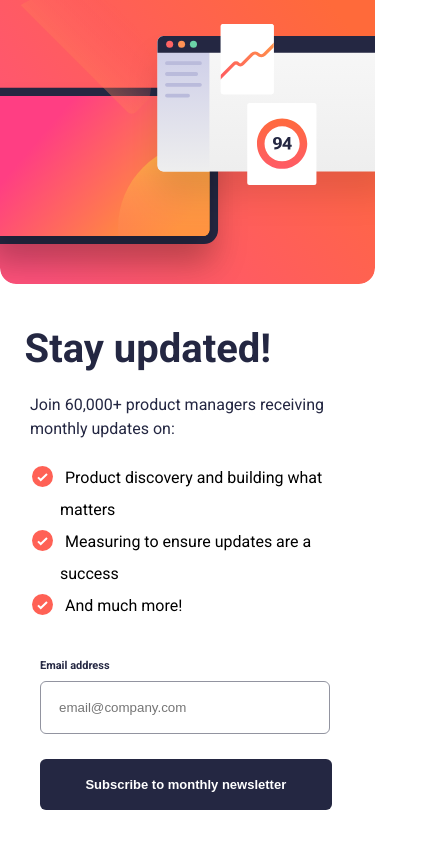
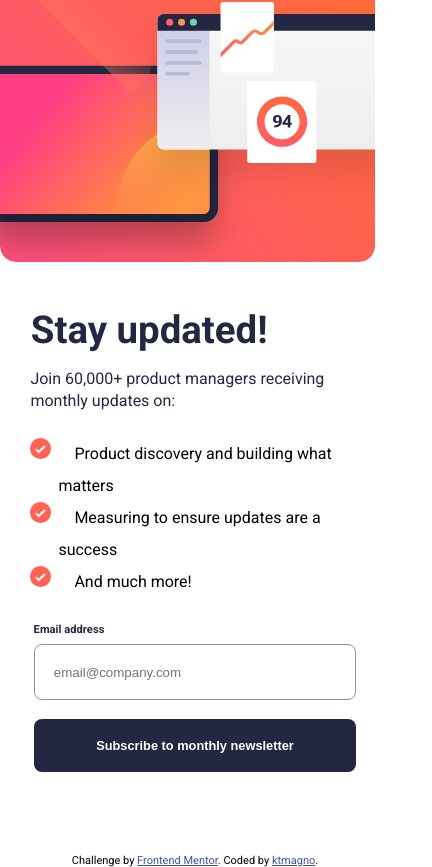
Before and after one commit to ktmagno/newsletter-sign-up-challenge, a React (Vite) app in the folder newsletter-signup/: page / in a window 390 px wide. Shown: the whole page, 432 px wide, since content can reach past the window. Built offline with nearby package versions, Linux system fonts and the light colour scheme.

Commit message:
Update index.css

```diff
--- a/newsletter-signup/src/index.css
+++ b/newsletter-signup/src/index.css
@@ -9,7 +9,7 @@
 body {
   background-color: hsl(235, 18%, 26%);
   font-family: "Roboto", sans-serif;
-  font-size: 16px;
+  font-size: 1rem;
   font-weight: 400;
   height: 100vh;
   width: 100vw;
@@ -19,153 +19,148 @@ body {
 }
 
 .newsletter {
-  display: flex;
-  flex-direction: row;
-  padding: 20px;
-  width: 900px;
+  padding: 1.3rem;
+  width: 57rem;
   min-height: fit-content;
   background-color: hsl(0, 0%, 100%);
-  border-radius: 25px;
-  position: absolute;
-  top: 50%;
-  left: 50%;
-  transform: translate(-50%, -50%);
+  border-radius: 1.9rem;
+  display: flex;
+  justify-content: center;
+  align-items: center;
 }
 
 .left-side {
-  padding: 40px;
-  line-height: 1.5;
+  padding: 2.5rem;
+  line-height: 1.4;
 }
 
 .left-side h1 {
-  font-size: 35px;
+  font-size: 2.2rem;
   transform: scale(1.6, 1.6);
   text-align: left;
   justify-content: left;
-  margin: 30px 0px 0px 85px;
+  margin: 15px 0px 0px 85px;
   color: hsl(234, 29%, 20%);
 }
 
 .left-side p {
   margin: 15px 0px 0px -8px;
-  padding: 5px;
+  padding: 0.3rem;
   color: hsl(234, 29%, 20%);
 }
 
 .offers {
-  padding: 20px;
+  padding: 1.25rem;
 }
 
 ul {
   list-style-image: url("./assets/images/icon-list.svg");
   list-style-position: outside;
-  margin-left: 5px;
+  margin-left: 0.3rem;
 }
 
 li > span {
-  padding-left: 17px;
+  padding-left: 1rem;
   line-height: 2.3;
-  position: relative;
-  top: -4px;
 }
 
 .user-email {
-  margin-top: 12px;
+  margin-top: 0.3rem;
   display: flex;
   flex-direction: column;
   flex-wrap: wrap;
-  box-sizing: border-box;
 }
 
 .user-email label {
-  font-size: 11px;
+  font-size: 0.7rem;
   font-weight: bold;
-  padding-bottom: 7px;
+  padding-bottom: 0.4rem;
   color: hsl(234, 29%, 20%);
 }
 
 .user-email input {
-  padding: 18px;
+  padding: 1.2rem;
   border: 1px solid hsl(231, 7%, 60%);
-  border-radius: 6px;
-  display: block;
+  border-radius: 0.5rem;
   width: 95%;
 }
 
 .left-side button {
-  margin-top: 25px;
+  padding: 1.2rem;
+  border-radius: 0.5rem;
   width: 95%;
-  padding: 18px;
   background-color: hsl(234, 29%, 20%);
-  border-radius: 6px;
-  border-style: none;
   color: hsl(0, 0%, 100%);
-  font-size: 13px;
+  font-size: 0.8rem;
   font-weight: bold;
   cursor: pointer;
+  border-style: none;
+  margin-top: 1.2rem;
 }
 
 button:hover {
   background-image: linear-gradient(to right, #ed6ea0 0%, #ec8c69 100%);
-  box-shadow: -3px 10px 20px hsl(4, 86%, 80%);
+  box-shadow: -3px 5px 20px hsl(4, 82%, 73%);
 }
 
 .success-message {
+  padding: 2.8rem;
+  max-width: 22rem;
+  min-height: fit-content;
+  background-color: hsl(0, 0%, 100%);
+  border-radius: 1.5rem;
   display: flex;
   flex-direction: column;
-  align-items: left;
-  justify-content: left;
-  padding: 45px;
-  max-width: 350px;
-  min-height: fit-content;
-  background-color: hsl(0, 0%, 100%);
-  border-radius: 25px;
-  position: absolute;
-  top: 50%;
-  left: 50%;
-  transform: translate(-50%, -50%);
+  justify-content: center;
+  align-items: center;
 }
 
 .success-message img {
-  float: left;
-  width: 45px;
-  margin: -10px 0px 40px 0px;
+  justify-content: left;
+  align-items: left;
+  width: 2.8rem;
+  margin-bottom: 3rem;
+  margin-right: 14rem;
 }
 
 .success-message h1 {
-  font-size: 25px;
+  font-size: 1.5rem;
   transform: scale(1.6, 1.6);
-  line-height: normal;
-  margin-left: 60px;
+  line-height: 1;
+  margin-left: 3.7rem;
 }
 
 .success-message p {
-  font-size: 14px;
-  margin-top: 30px;
+  font-size: 0.7rem;
+  margin-top: 2rem;
+  line-height: 1.5;
 }
 
 .success-message button {
-  margin-top: 25px;
+  padding: 1.2rem;
+  border-radius: 0.5rem;
   width: 100%;
-  padding: 18px;
   background-color: hsl(234, 29%, 20%);
-  border-radius: 6px;
-  border-style: none;
   color: hsl(0, 0%, 100%);
-  font-size: 13px;
+  font-size: 0.8rem;
   font-weight: bold;
   cursor: pointer;
+  border-style: none;
+  margin-top: 2rem;
 }
 
 .error-message p {
-  font-size: 11px;
+  font-size: 0.7rem;
   font-weight: bold;
-  position: absolute;
-  margin: -80px 0px 0px 255px;
   color: hsl(4, 100%, 67%);
+  display: flex;
+  align-items: right;
+  justify-content: right;
+  margin-top: -5rem;
+  margin-right: 0.8rem;
 }
 
-.input-field {
+/* .input-field {
   padding: 18px;
   border: 1px solid hsl(4, 100%, 67%);
   background-color: hsl(4, 100%, 67%, 0.2);
@@ -173,30 +168,31 @@ button:hover {
   display: block;
   width: 95%;
   color: hsla(0, 100%, 67%, 0.989);
-}
+} */
 
 .attribution {
-  font-size: 11px;
+  font-size: 0.7rem;
+  text-align: center;
   color: white;
-  text-align: center;
+  margin-top: 2rem;
 }
 
 .attribution a {
-  color: hsl(228, 45%, 44%);
+  color: hsl(229, 49%, 82%);
 }
 
-@media (max-width: 800px) {
+@media (max-width: 855px) {
   .right-side img {
     display: none;
   }
 
   .newsletter {
-    width: 500px;
+    width: 31.5rem;
     min-height: fit-content;
   }
 }
 
-@media (max-width: 435px) {
+@media (max-width: 431px) {
   html,
   body {
     margin: 0;
@@ -205,39 +201,28 @@ button:hover {
   }
 
   .newsletter {
-    height: 100vh;
+    display: flex;
+    justify-content: center;
+    align-items: center;
+    min-height: 100vh;
     width: 100%;
     border-radius: 0;
     background-image: url(./assets/images/illustration-mobile.svg);
     background-repeat: no-repeat;
   }
 
-  .left-side h1 {
-    font-size: 25px;
-    margin: 270px 0px 0px 35px;
+  .left-side {
+    padding: 0.8rem;
   }
 
-  .left-side p {
-    margin: 20px 0px 0px -35px;
-    width: 120%;
-  }
-
-  .offers {
-    padding: 20px;
-    width: 120%;
-  }
-
-  ul {
-    margin-left: -20px;
+  .left-side h1 {
+    font-size: 1.5rem;
+    margin-top: 18rem;
+    margin-left: 4.5rem;
   }
 
   li > span {
-    padding-left: 5px;
     line-height: 2;
-  }
-
-  .user-email {
-    margin-left: -20px;
   }
 
   .user-email input {
@@ -245,28 +230,21 @@ button:hover {
   }
 
   .left-side button {
-    margin-left: -20px;
-    margin-bottom: 40px;
-    width: 108%;
-  }
-
-  .error-message p {
-    margin: -80px 0px 0px 170px;
+    width: 100%;
   }
 
   .success-message {
-    margin: 0 auto;
-    padding: 0 auto;
+    display: flex;
+    justify-content: center;
+    align-items: center;
+    min-height: 100vh;
     width: 100%;
-    height: 100vh;
-    display: flex;
-    align-items: center;
-    justify-content: center;
+    border-radius: 0;
   }
 
   .success-message img {
     width: 60px;
-    margin-left: -250px;
+    margin-left: -2rem;
   }
 
   .success-message h1 {
@@ -284,10 +262,19 @@ button:hover {
   }
 
   .success-message button {
-    width: 90%;
+    width: 85%;
+    bottom: 0;
     position: absolute;
-    bottom: 0;
-    margin-bottom: 40px;
+  }
+
+  .attribution {
+    font-size: 11px;
+    text-align: center;
+    color: black;
+  }
+
+  .attribution a {
+    color: hsl(228, 45%, 44%);
   }
 }
 
```
